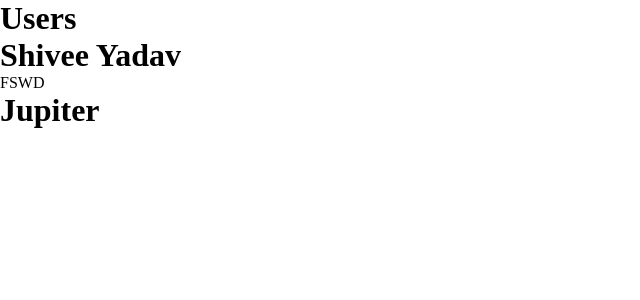
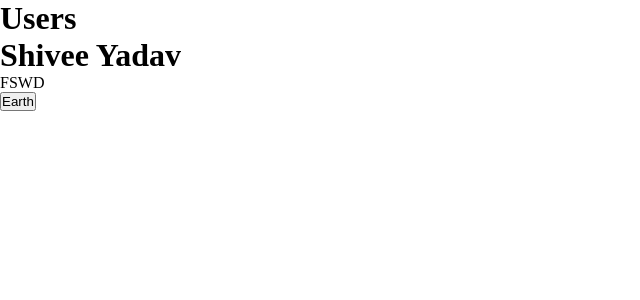
Before and after one commit to shivee-yadav/react_essentials, a React (Create React App) app: page / in a window 1280 px wide. Shown: the top 300 px of the page, without its empty margins (0-640 px from the left). Built offline with nearby package versions, Linux system fonts and the light colour scheme.

Commit message:
final commit

```diff
--- a/src/components/user.js
+++ b/src/components/user.js
@@ -6,21 +6,21 @@ const User = (props) => {
     //the function to update the state
     const [planet, setPlanet] = useState("Earth");
 
-    useEffect(() => {//componentDidMount
-        setPlanet("Jupiter");
+    useEffect(() => {//componentDidMount//for updating
+
         console.log("Component Mounting");
-    });
+    }, []);//again again  it will not come if it is updated
 
     useEffect(() => {//componentDidUpdate
         console.log("Planet Changes");
-    },[planet]);
+    }, [planet]);
 
     console.log(planet);
     return (
         <div>
             <h1>{props.name}</h1>
             <p>{props.description}</p>
-            <h1>{planet}</h1>
+            <button onClick={() => setPlanet("Pluto")}>{planet}</button>
         </div>
     );
 
--- a/src/index.js
+++ b/src/index.js
@@ -6,9 +6,9 @@ import reportWebVitals from './reportWebVitals';
 
 const root = ReactDOM.createRoot(document.getElementById('root'));
 root.render(
-  <React.StrictMode>
+  //<React.StrictMode>
     <App />
-  </React.StrictMode>
+  //</React.StrictMode>
 );
 //<App /> is our own tag
 // If you want to start measuring performance in your app, pass a function
```
